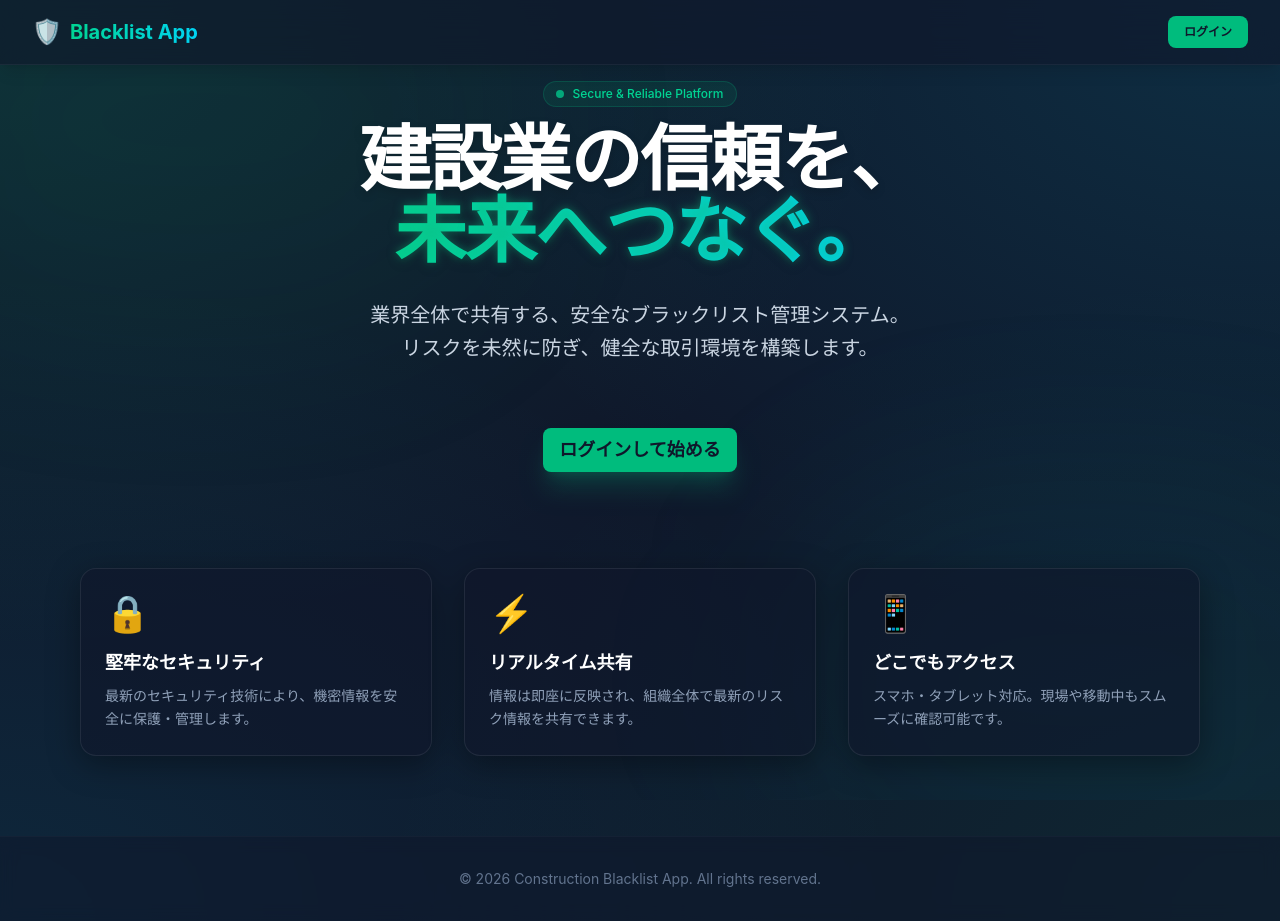
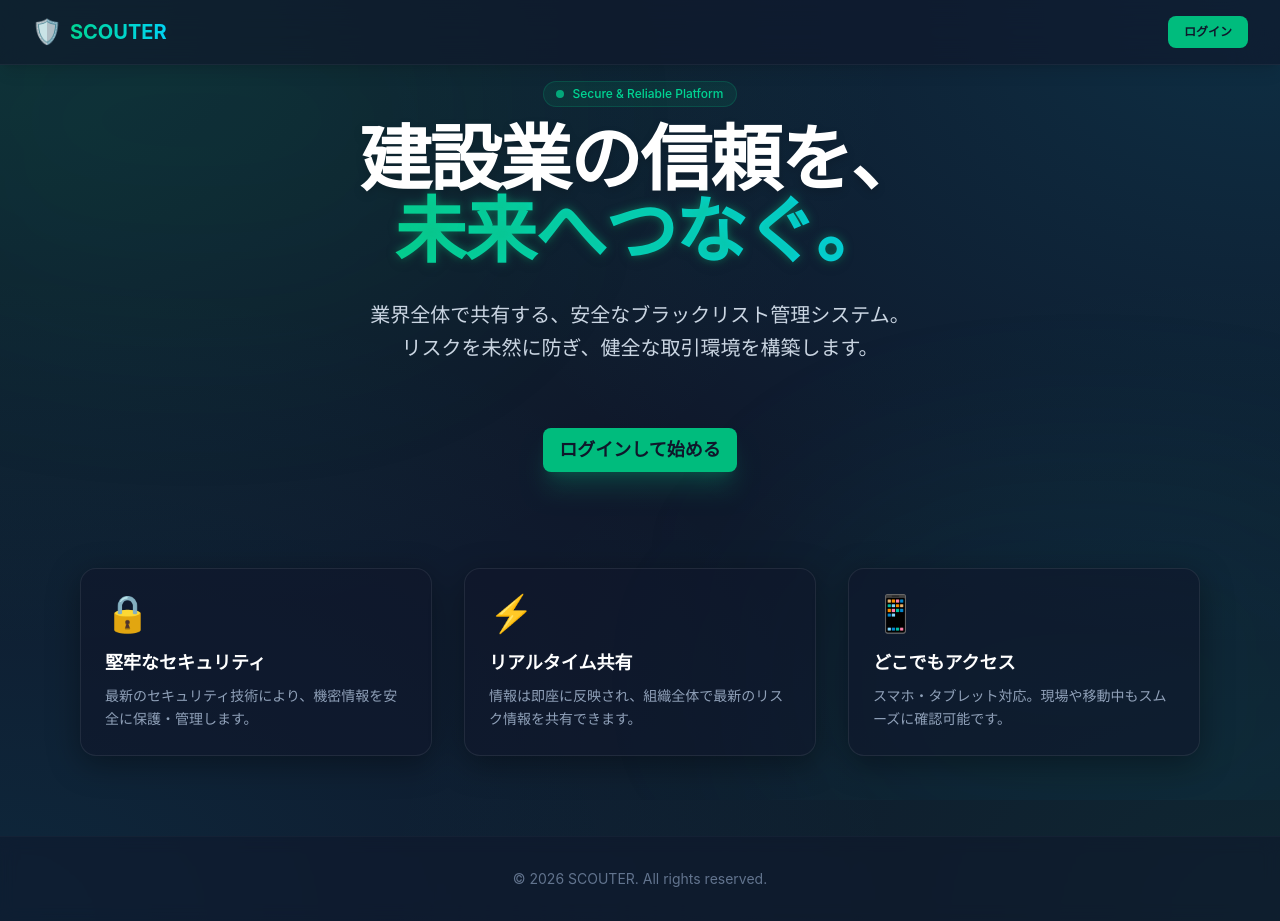
Before and after one commit to CHINOMOTO/blacklist-app, a Next.js app: page / in a window 1280 px wide. Built offline with nearby package versions, Linux system fonts and the light colour scheme; no server answers.

Commit message:
Rename app to SCOUTER and update documentation

```diff
--- a/app/layout.tsx
+++ b/app/layout.tsx
@@ -16,8 +16,8 @@ const geistMono = Geist_Mono({
 });
 
 export const metadata: Metadata = {
-  title: "建設業ブラックリスト管理",
-  description: "Construction Industry Blacklist Management System",
+  title: "SCOUTER - 建設業要注意人物共有システム",
+  description: "Construction Industry Scouter System",
 };
 
 export default function RootLayout({
--- a/app/login/page.tsx
+++ b/app/login/page.tsx
@@ -68,7 +68,7 @@ export default function LoginPage() {
               Welcome Back
             </h1>
             <p className="text-slate-400 text-sm font-medium">
-              Blacklist App へログイン
+              SCOUTER へログイン
             </p>
           </div>
 
--- a/app/page.tsx
+++ b/app/page.tsx
@@ -61,7 +61,7 @@ export default function Home() {
 
       <footer className="w-full py-8 border-t border-slate-800/50 bg-slate-900/50 backdrop-blur-sm mt-auto">
         <div className="max-w-7xl mx-auto px-4 text-center text-slate-500 text-sm">
-          <p>&copy; {new Date().getFullYear()} Construction Blacklist App. All rights reserved.</p>
+          <p>&copy; {new Date().getFullYear()} SCOUTER. All rights reserved.</p>
         </div>
       </footer>
     </div>
--- a/app/search/page.tsx
+++ b/app/search/page.tsx
@@ -1,3 +1,5 @@
+"use client";
+
 import { useState, useEffect } from "react";
 import Link from "next/link";
 import { supabase } from "@/lib/supabaseClient";
--- a/components/Navigation.tsx
+++ b/components/Navigation.tsx
@@ -88,7 +88,7 @@ export default function Navigation() {
                     <div className="flex items-center">
                         <Link href={session ? "/dashboard" : "/"} className="flex-shrink-0 flex items-center gap-2 font-bold text-xl text-emerald-400 group">
                             <span className="text-2xl group-hover:rotate-12 transition-transform">🛡️</span>
-                            <span className="bg-clip-text text-transparent bg-gradient-to-r from-emerald-400 to-cyan-400">Blacklist App</span>
+                            <span className="bg-clip-text text-transparent bg-gradient-to-r from-emerald-400 to-cyan-400">SCOUTER</span>
                         </Link>
                         {session && (
                             <div className="hidden md:block">
--- a/package.json
+++ b/package.json
@@ -1,5 +1,5 @@
 {
-  "name": "blacklist-app",
+  "name": "scouter-app",
   "version": "0.1.0",
   "private": true,
   "scripts": {
```
Also changed, not shown: 2 other files (tests, documents, lock files or other folders).
